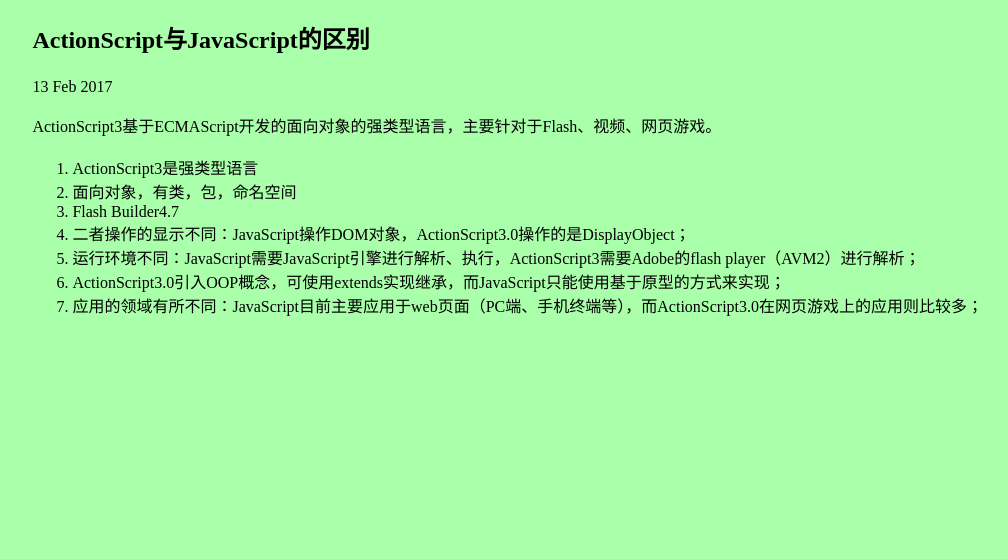
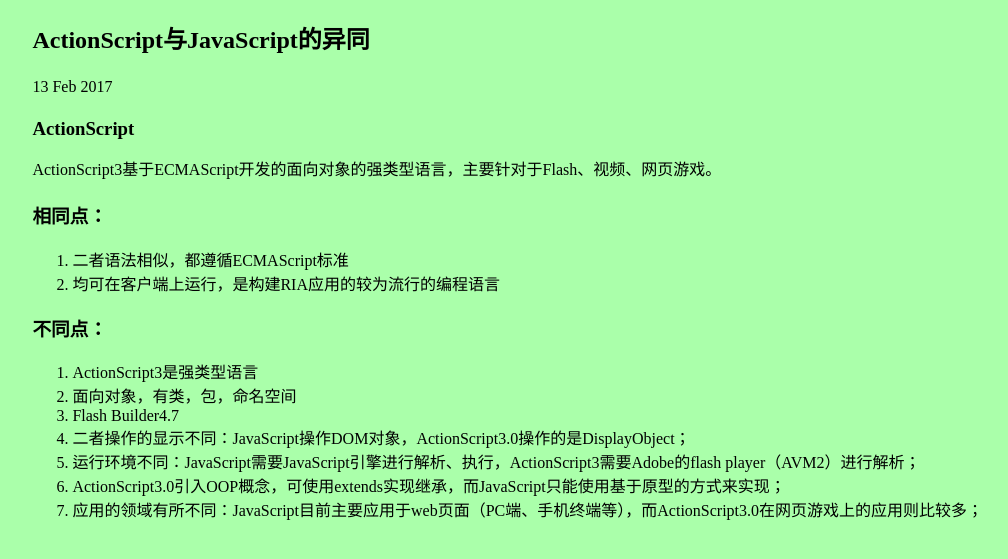
Before and after one commit to ftconan/pinmingkenan.github.io, a Jekyll site: the page built from _posts/2017-02-13-ActionScript与JavaScript的异同.html, in a window 1280 px wide. Shown: the top 559 px of the page, without its empty margins (102-1110 px from the left). Built offline with Jekyll 4.4.1, drawn with Linux system fonts in a browser that asks for light colours.

Commit message:
修改文章

```diff
--- a/_posts/2017-01-18-备忘录.html
+++ b/_posts/2017-01-18-备忘录.html
@@ -13,6 +13,10 @@
 			<li>AngularJS</li>
 			<li>canvas</li>
 			<li>SVG</li>
+			<li>平衡二叉树</li>
+			<li>C语言中静态变量如何声明</li>
+			<li>JS中如何定义类</li>
+			<li>简单介绍计算机原理的七层架构</li>
 		</ol>
 	</p>
 </article>
--- a/_posts/2017-02-13-ActionScript与JavaScript的区别.html
+++ b/_posts/2017-02-13-ActionScript与JavaScript的异同.html
@@ -1,13 +1,28 @@
 ---
 layout: default
-title: ActionScript与JavaScript的区别
+title: ActionScript与JavaScript的异同
 ---
 
 <article>
 	<h2>{{ page.title }}</h2>
 	<p>{{ page.date | date_to_string }}</p>
+	<h3>ActionScript</h3>
 	<p>
 		ActionScript3基于ECMAScript开发的面向对象的强类型语言，主要针对于Flash、视频、网页游戏。
+	</p>
+	<h3>相同点：</h3>
+	<p>
+		<ol>
+			<li>
+				二者语法相似，都遵循ECMAScript标准
+			</li>
+			<li>
+				均可在客户端上运行，是构建RIA应用的较为流行的编程语言
+			</li>
+		</ol>
+	</p>
+	<h3>不同点：</h3>
+	<p>
 		<ol>
 			<li>ActionScript3是强类型语言</li>
 			<li>面向对象，有类，包，命名空间</li>
@@ -18,4 +33,6 @@
 			<li>应用的领域有所不同：JavaScript目前主要应用于web页面（PC端、手机终端等），而ActionScript3.0在网页游戏上的应用则比较多；</li>
 		</ol>
 	</p>
+
+	</p>
 </article>
```
